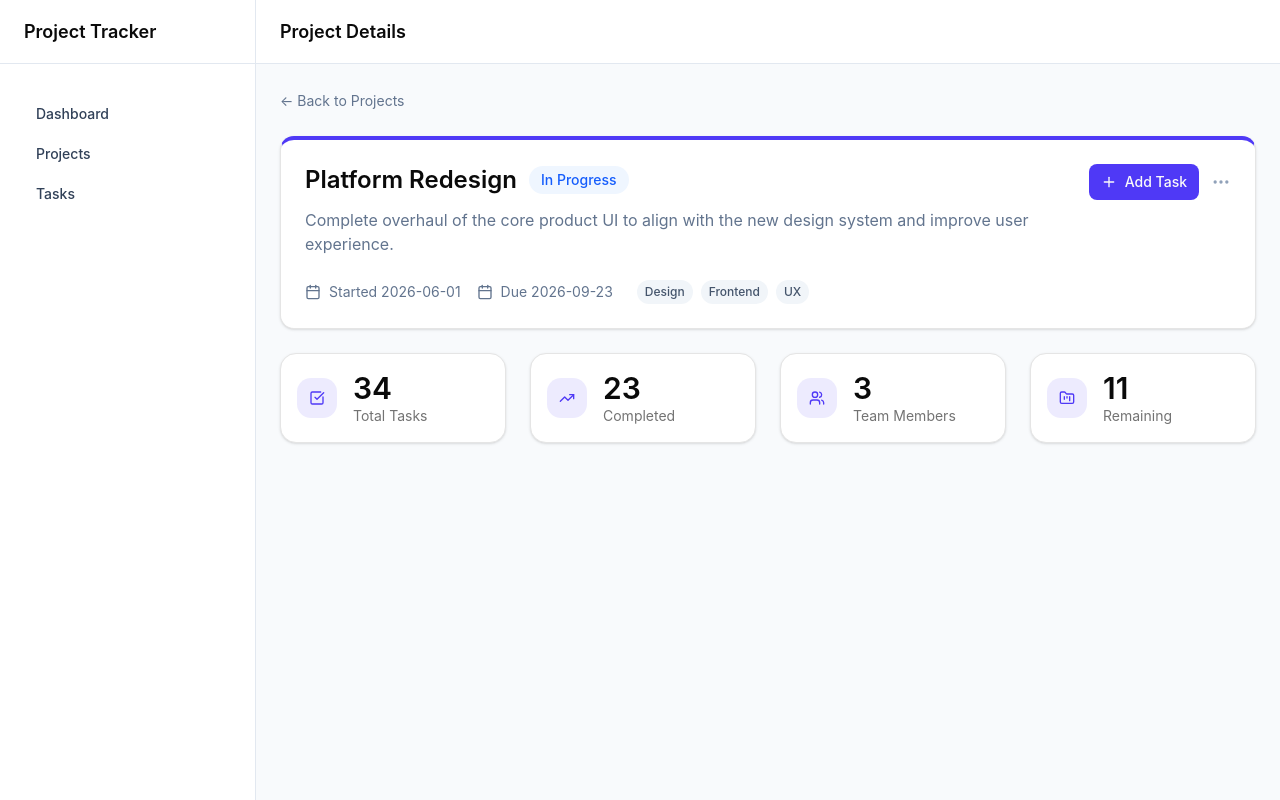
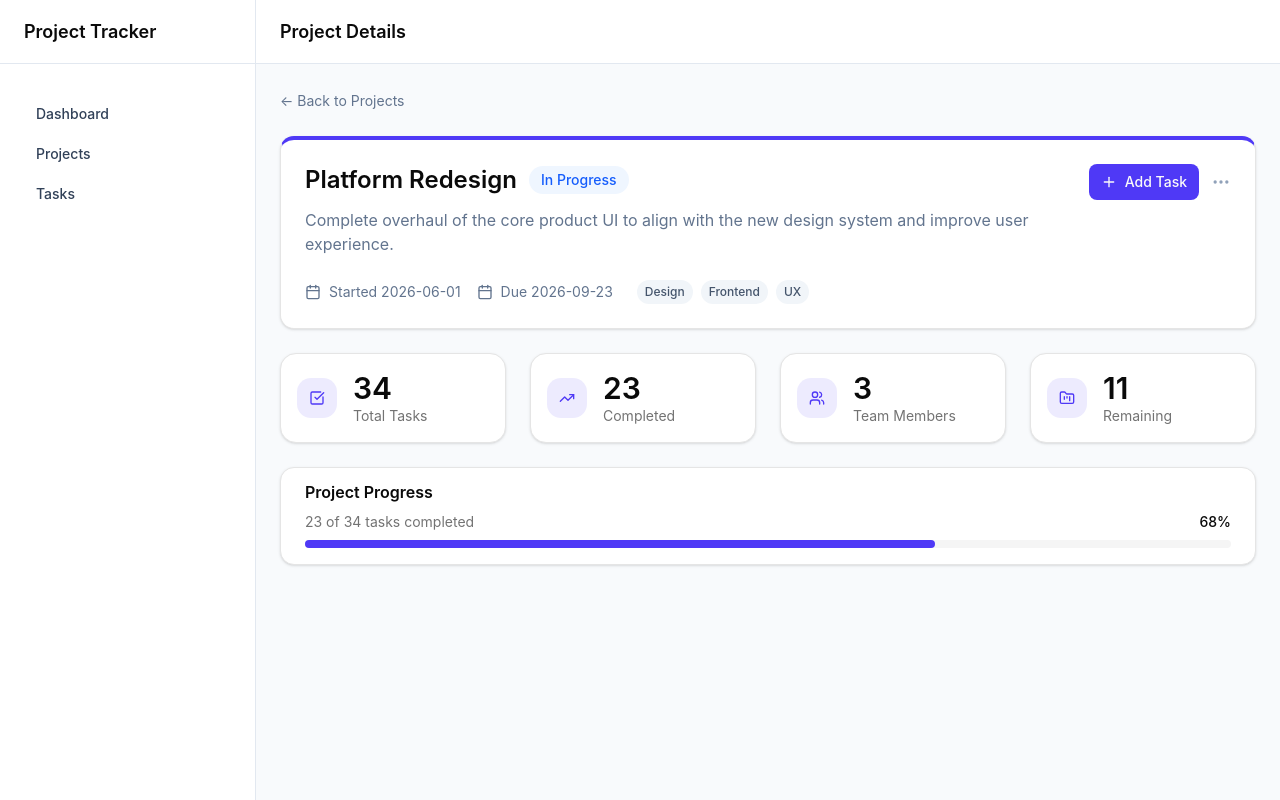
Before and after one commit to moaborg99/project-tracker, a Vue app: page /projects/1 in a window 1280 px wide. Built offline with nearby package versions, Linux system fonts and the light colour scheme; the HTML template or start-up script is replaced by a standard one.

Commit message:
feat: add project progress section

```diff
--- a/src/services/projectService.ts
+++ b/src/services/projectService.ts
@@ -90,3 +90,9 @@ export const getProjectStats = (project: Project): ProjectStat[] => {
     },
   ]
 }
+
+export const getProjectProgress = (project: Project): number => {
+  if (project.totalTasks === 0) return 0
+
+  return Math.round((project.completedTasks / project.totalTasks) * 100)
+}
--- a/src/views/ProjectDetailsView.vue
+++ b/src/views/ProjectDetailsView.vue
@@ -5,7 +5,7 @@ import { RouterLink, useRoute } from 'vue-router'
 import { Card, CardContent, CardHeader, CardTitle } from '@/components/ui/card'
 import { Button } from '@/components/ui/button'
 import ProjectStatusBadge from '@/components/project/ProjectStatusBadge.vue'
-import { getProjectById, getProjectStats } from '@/services/projectService'
+import { getProjectById, getProjectStats, getProjectProgress } from '@/services/projectService'
 import { projectStatusConfig } from '@/config/projectStatusConfig'
 import { Plus, Ellipsis, Calendar } from '@lucide/vue'
 
@@ -19,6 +19,12 @@ const projectStats = computed(() => {
   if (!project.value) return []
 
   return getProjectStats(project.value)
+})
+
+const projectProgress = computed(() => {
+  if (!project.value) return 0
+
+  return getProjectProgress(project.value)
 })
 
 const projectBorderColor = computed(() => {
@@ -98,5 +104,27 @@ const projectBorderColor = computed(() => {
         :icon="stat.icon"
       />
     </div>
+
+    <Card class="mt-6">
+      <CardHeader>
+        <CardTitle>Project Progress</CardTitle>
+      </CardHeader>
+
+      <CardContent>
+        <div class="mb-2 flex items-center justify-between text-sm">
+          <span class="text-muted-foreground">
+            {{ project?.completedTasks }} of {{ project?.totalTasks }} tasks completed
+          </span>
+
+          <span class="font-medium"> {{ projectProgress }}% </span>
+        </div>
+
+        <div class="h-2 rounded-full bg-muted">
+          <div class="h-2 rounded-full bg-primary" :style="{ width: `${projectProgress}%` }" />
+        </div>
+
+        <!-- TODO: Add task status summary when Task model is implemented -->
+      </CardContent>
+    </Card>
   </main>
 </template>
```
